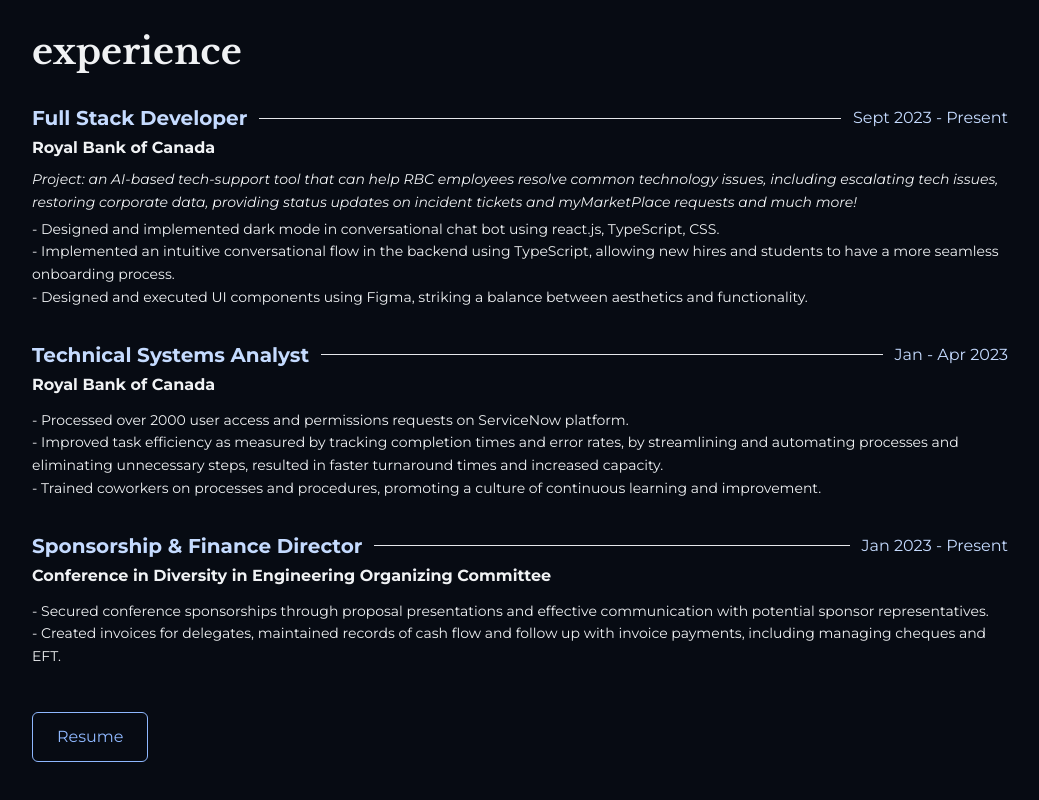
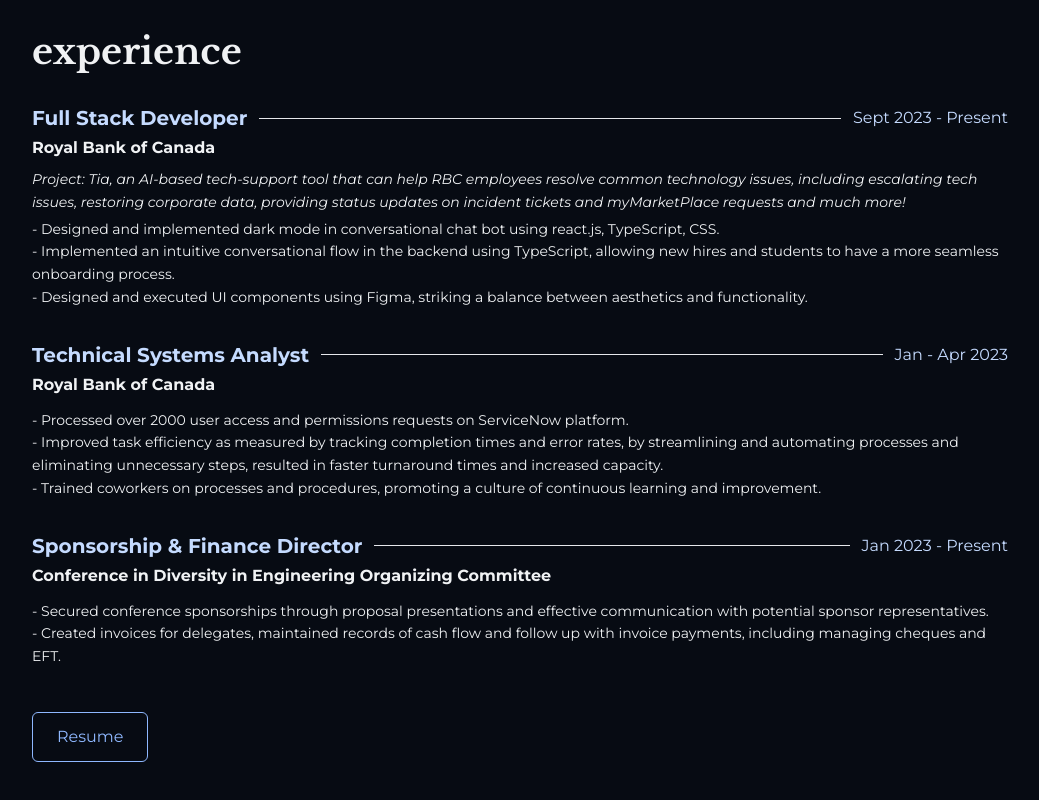
Before and after one commit to billie-zhang/portfolio-page, a React (Create React App) app: page / in a window 1280 px wide. Shown: the part 902-1702 px from the top of the page, without its empty margins (120-1159 px from the left). Built offline with nearby package versions, Linux system fonts and the light colour scheme; a web font is replaced by a local one.

Commit message:
add Tia to experiences

```diff
--- a/src/components/Experience.jsx
+++ b/src/components/Experience.jsx
@@ -15,7 +15,7 @@
       company: "Royal Bank of Canada",
       time: "Sept 2023 - Present",
       project:
-        "Project: an AI-based tech-support tool that can help RBC employees resolve common technology issues, including escalating tech issues, restoring corporate data, providing status updates on incident tickets and myMarketPlace requests and much more!",
+        "Project: Tia, an AI-based tech-support tool that can help RBC employees resolve common technology issues, including escalating tech issues, restoring corporate data, providing status updates on incident tickets and myMarketPlace requests and much more!",
       point1:
         " - Designed and implemented dark mode in conversational chat bot using react.js, TypeScript, CSS.",
       point2:
```
